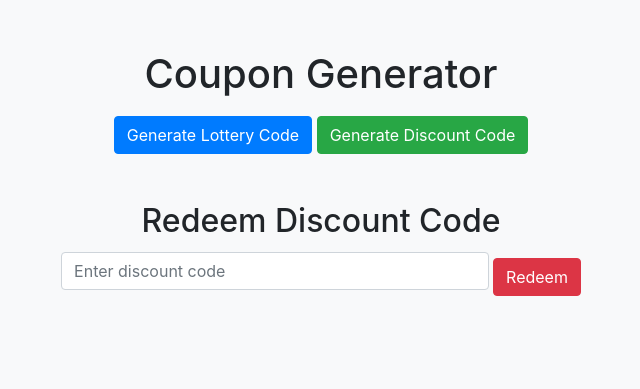
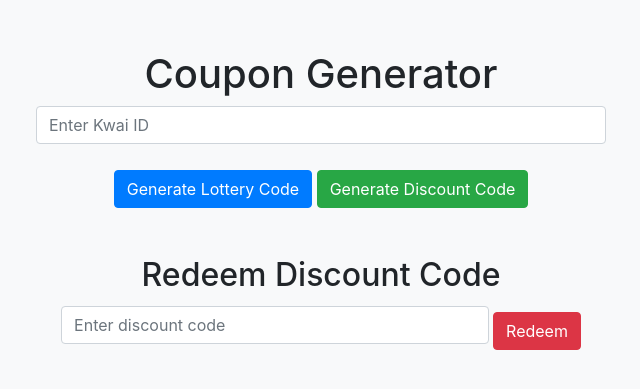
Before and after one commit to Aaron7188/discount, a Flask app: page / in a window 1280 px wide. Shown: the top 389 px of the page, without its empty margins (319-959 px from the left). Run offline with Flask 3, Linux system fonts and the light colour scheme; some libraries are stand-ins or nearby versions.

Commit message:
增加kwai id输入框

```diff
--- a/app.py
+++ b/app.py
@@ -13,11 +13,13 @@ db = SQLAlchemy(app)
 class LotteryCode(db.Model):
     id = db.Column(db.Integer, primary_key=True)
     code = db.Column(db.String(6), unique=True, nullable=False)
+    kwai_id = db.Column(db.String(20), nullable=False)
     created_at = db.Column(db.DateTime, default=datetime.utcnow)
 
 class DiscountCode(db.Model):
     id = db.Column(db.Integer, primary_key=True)
     code = db.Column(db.String(8), unique=True, nullable=False)
+    kwai_id = db.Column(db.String(20), nullable=False)
     created_at = db.Column(db.DateTime, default=datetime.utcnow)
     redeemed = db.Column(db.Boolean, default=False)
 
@@ -27,26 +29,29 @@ with app.app_context():
 def generate_code(length, chars):
     return ''.join(random.choice(chars) for _ in range(length))
 
-
 @app.route('/')
 def home():
     return render_template('index.html')
 
 @app.route('/generate_lottery_code', methods=['POST'])
 def generate_lottery_code():
+    data = request.get_json()
+    kwai_id = data.get('kwai_id')
     code = generate_code(6, string.ascii_letters + string.digits)
-    new_code = LotteryCode(code=code)
+    new_code = LotteryCode(code=code, kwai_id=kwai_id)
     db.session.add(new_code)
     db.session.commit()
-    return jsonify({'code': code, 'created_at': new_code.created_at})
+    return jsonify({'code': code, 'created_at': new_code.created_at, 'kwai_id': kwai_id})
 
 @app.route('/generate_discount_code', methods=['POST'])
 def generate_discount_code():
+    data = request.get_json()
+    kwai_id = data.get('kwai_id')
     code = generate_code(8, string.ascii_letters)
-    new_code = DiscountCode(code=code)
+    new_code = DiscountCode(code=code, kwai_id=kwai_id)
     db.session.add(new_code)
     db.session.commit()
-    return jsonify({'code': code, 'created_at': new_code.created_at})
+    return jsonify({'code': code, 'created_at': new_code.created_at, 'kwai_id': kwai_id})
 
 @app.route('/redeem_discount_code', methods=['POST'])
 def redeem_discount_code():
--- a/templates/index.html
+++ b/templates/index.html
@@ -22,12 +22,22 @@
     </style>
     <script>
         async function generateCode(endpoint) {
+            const kwaiId = document.getElementById('kwai-id').value;
+            if (!kwaiId) {
+                alert('Please enter Kwai ID');
+                return;
+            }
             const resultDiv = document.getElementById('result');
             resultDiv.innerHTML = ''; // Clear previous results
-            const response = await fetch(endpoint, { method: 'POST' });
+            const response = await fetch(endpoint, {
+                method: 'POST',
+                headers: { 'Content-Type': 'application/json' },
+                body: JSON.stringify({ kwai_id: kwaiId })
+            });
             const data = await response.json();
             resultDiv.innerHTML = `
                 <div class="alert alert-success">
+                    <strong>Kwai ID:</strong> ${data.kwai_id}<br>
                     <strong>Code:</strong> ${data.code}<br>
                     <strong>Created At:</strong> ${new Date(data.created_at).toLocaleString()}
                 </div>`;
@@ -56,6 +66,9 @@
 <body>
     <div class="container">
         <h1 class="text-center">Coupon Generator</h1>
+        <div class="form-group">
+            <input type="text" id="kwai-id" class="form-control" placeholder="Enter Kwai ID" required>
+        </div>
         <div class="text-center">
             <button class="btn btn-primary btn-custom" onclick="generateCode('/generate_lottery_code')">Generate Lottery Code</button>
             <button class="btn btn-success btn-custom" onclick="generateCode('/generate_discount_code')">Generate Discount Code</button>
```
